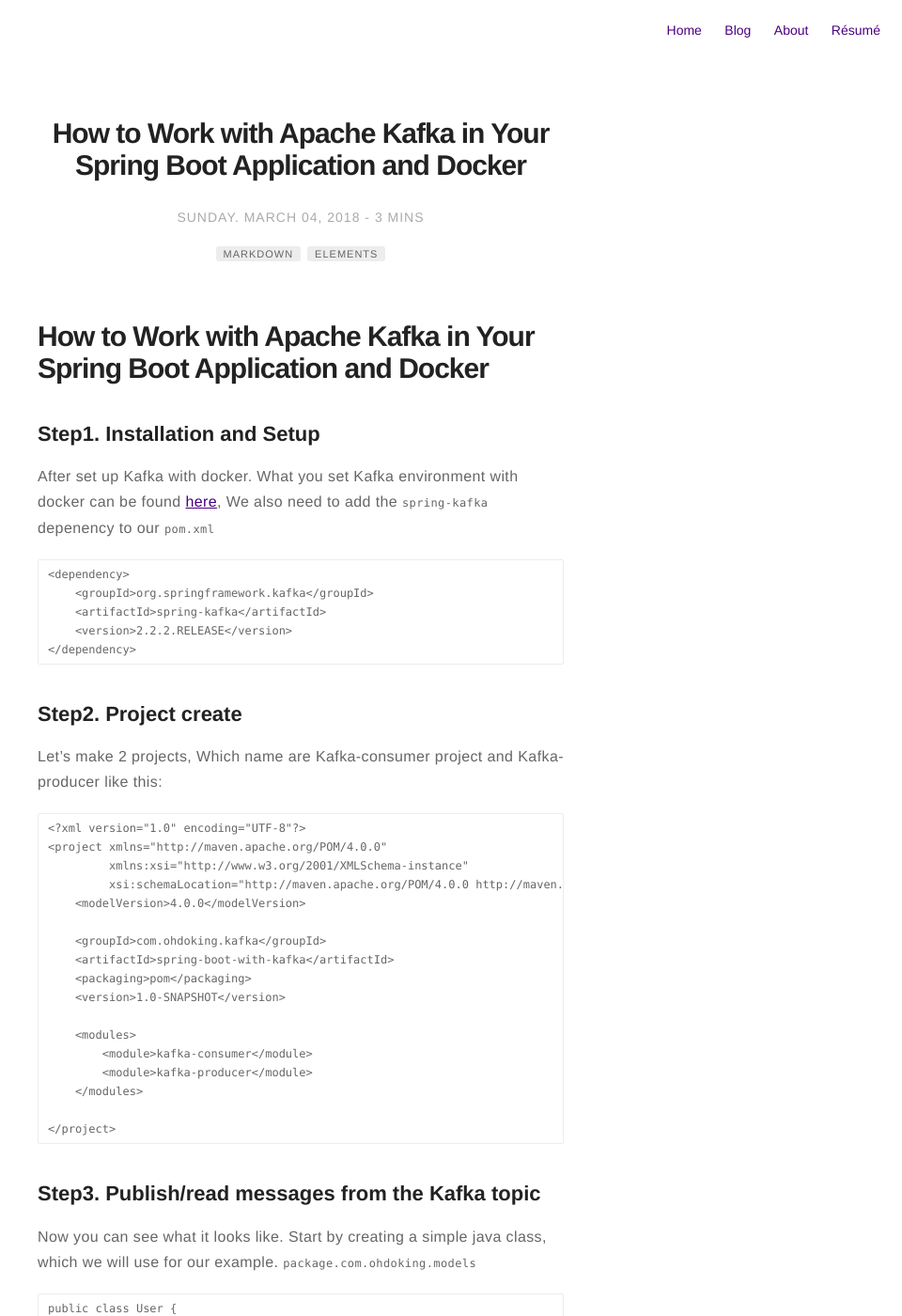
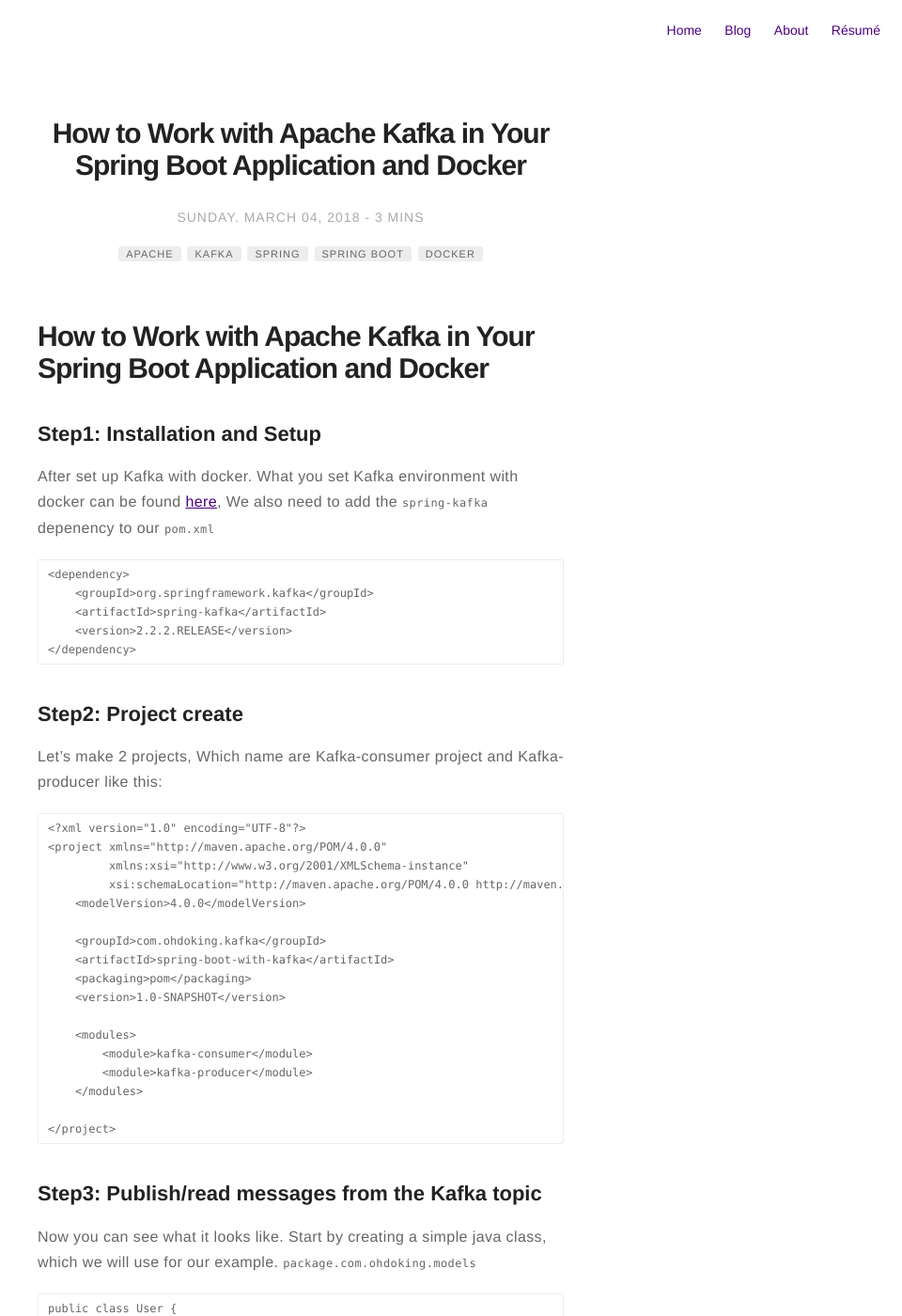
Before and after one commit to ohdoking/ohdoking.github.io, a Jekyll site: the page built from _posts/2019-03-04-How-to-work-Kafka.markdown, in a window 1280 px wide and 1400 px high. Shown: the whole window at 94% size, without its empty margins (320-1280 px from the left). Built offline with Jekyll 4.4.1, drawn with Linux system fonts in a browser that asks for light colours; comment, search, counter and statistics services are not loaded; some of the changed text lies outside the part shown.

Commit message:
update tags

````diff
--- a/_posts/2019-03-04-How-to-work-Kafka.markdown
+++ b/_posts/2019-03-04-How-to-work-Kafka.markdown
@@ -5,8 +5,11 @@
 image: /assets/images/markdown.jpg
 headerImage: false
 tag:
-- markdown
-- elements
+- Apache
+- Kafka
+- Spring
+- Spring Boot
+- Docker
 star: true
 category: blog
 author: Dokeun Oh
@@ -14,7 +17,7 @@
 ---
 # How to Work with Apache Kafka in Your Spring Boot Application and Docker
 
-## Step1. Installation and Setup
+## Step1: Installation and Setup
 
 After set up Kafka with docker.
 What you set Kafka environment with docker can be found [here](http://ohdoking.github.io//Kafka-Hands-on/),
@@ -27,7 +30,7 @@
     <version>2.2.2.RELEASE</version>
 </dependency>
 ```
-## Step2. Project create
+## Step2: Project create
 
 Let's make 2 projects, Which name are Kafka-consumer project and Kafka-producer like this:
 
@@ -52,7 +55,7 @@
 ```
 
 
-## Step3. Publish/read messages from the Kafka topic
+## Step3: Publish/read messages from the Kafka topic
 
 Now you can see what it looks like.
 Start by creating a simple java class, which we will use for our example. `package.com.ohdoking.models`
@@ -70,7 +73,7 @@
 }
 ```
 
-## Step4. Configure Kafka through application.yml configuration file
+## Step4: Configure Kafka through application.yml configuration file
 
 Next, we need to create the configuration file. we need to somehow configure our Kafka producer and consumer to be able to publish and read messages to and from the topic.
 
@@ -142,7 +145,7 @@
 
 Here, we told our method `void consume(String message)` to subscribe to the user's topic and just emit every message to the application log. in your real application, you can handle messages the way your business requires you to.
 
-## Step 7, Create a REST controller
+## Step 7: Create a REST controller
 
 To fully show how everything that we created works, we need to create a controller with single endpoint. The message will be published to this endpoint, and then handled by our producer.
 
@@ -167,7 +170,7 @@
 }
 ```
 
-## Step 8, Excute docker-compose and test
+## Step 8: Excute docker-compose and test
 
 Now you build maven and execute docker.
 
````
